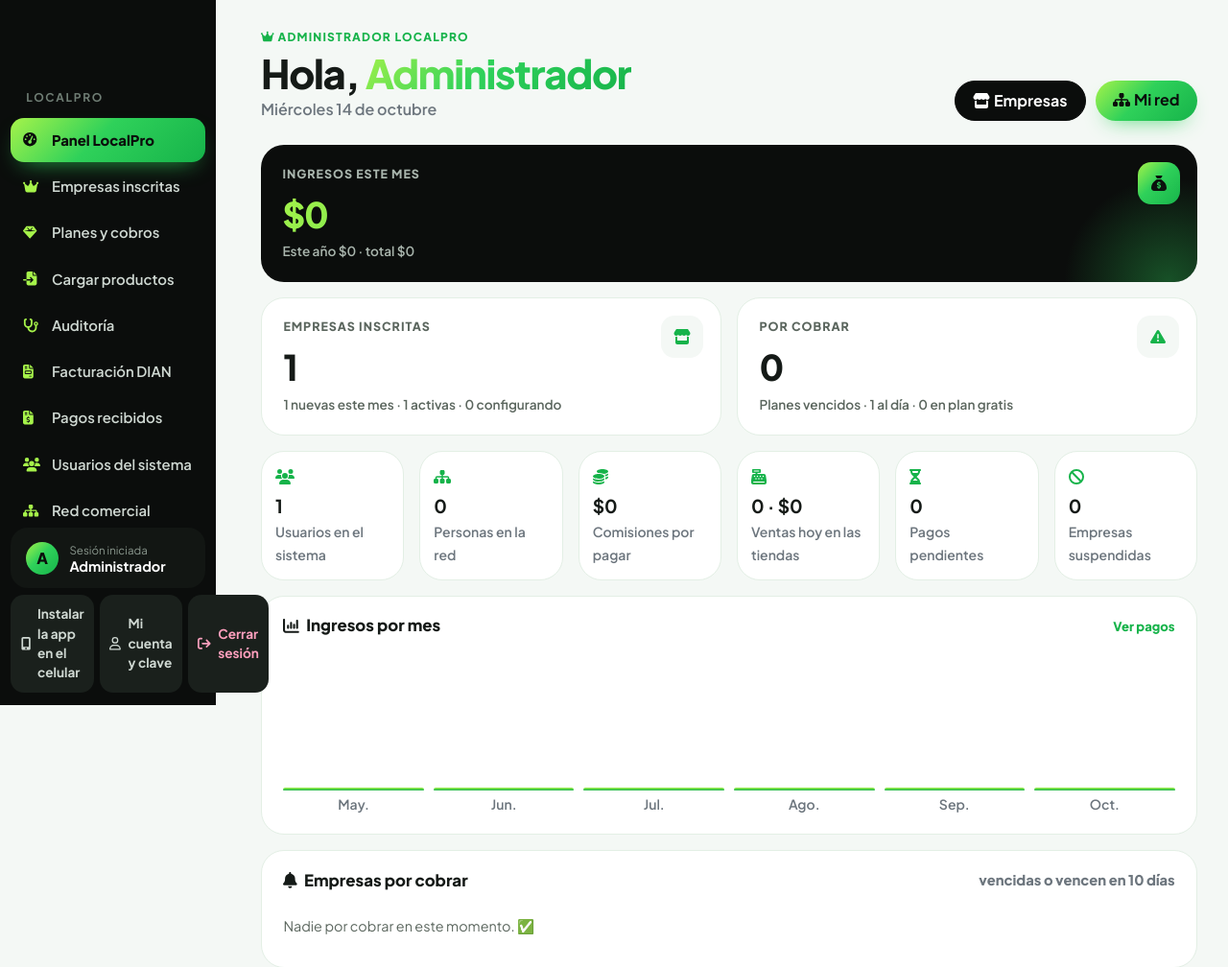
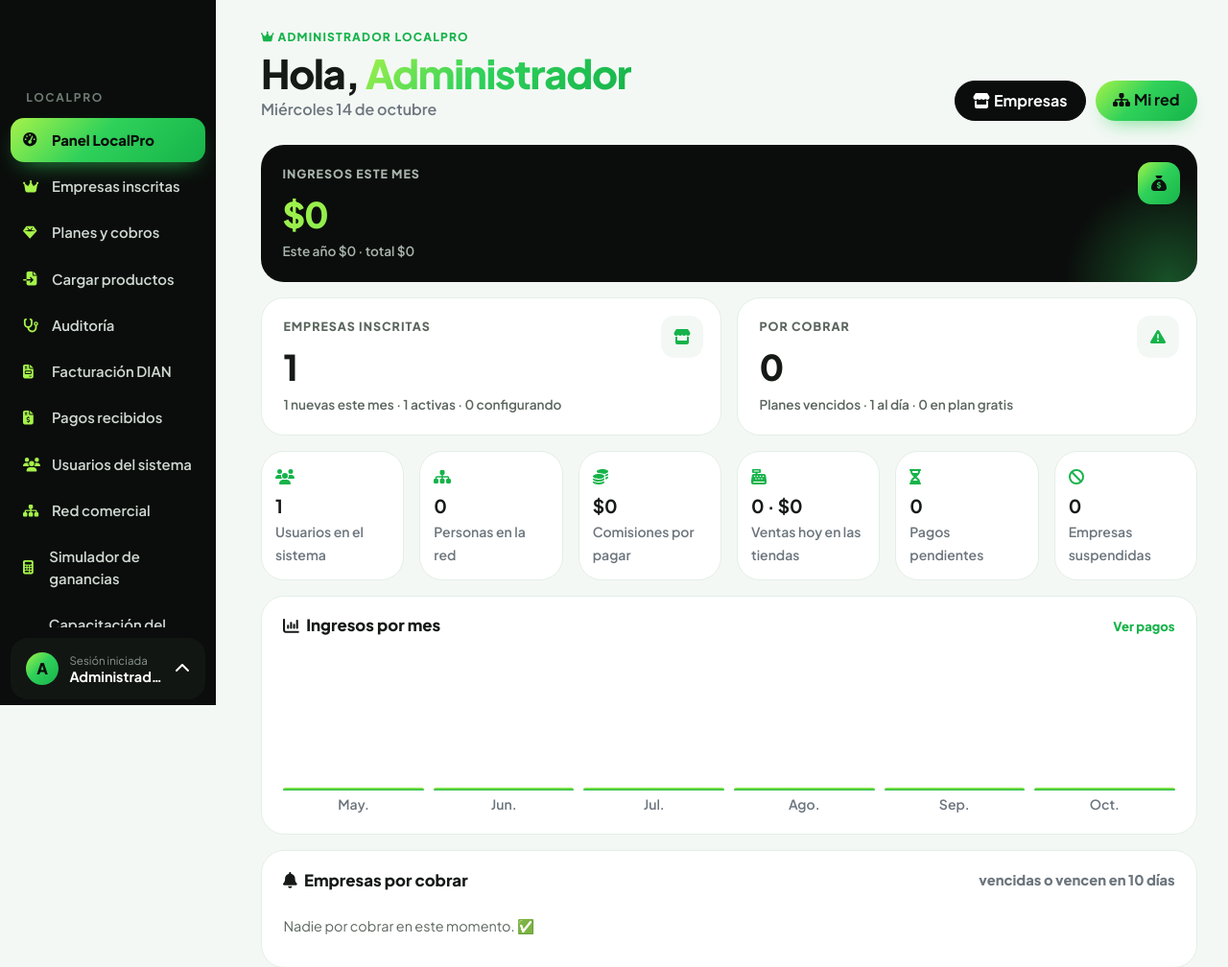
Before and after one commit to jhosetmejia/localpro.produccion, a Laravel app: page /admin in a window 1280 px wide. Shown: the part 65-1073 px from the top of the page at 96% size. Run offline with Laravel 12, Linux system fonts and the light colour scheme; a user stored in the database is signed in; data comes from the database, SQL or seed files in the repository; tables that the repository leaves empty hold one stand-in row (values such as "Sample post"); parts of the project's set-up code (start-up, migrations or seed data) failed here and were passed over; some libraries are stand-ins or nearby versions.

Commit message:
Menú: la cuenta del pie ahora es una tarjeta con flecha que despliega Instalar app, Mi cuenta y Cerrar sesión
Replaced footer links with a details element for account options.

```diff
--- a/resources/views/components/navigation-menu.blade.php
+++ b/resources/views/components/navigation-menu.blade.php
@@ -251,17 +251,37 @@
 
             </div>
         </div>
-        <div class="sb-sidenav-footer">
-            <span class="lp-avatar">{{ mb_strtoupper(mb_substr(auth()->user()->name, 0, 1)) }}</span>
-            <div style="min-width:0;flex:1">
-                <div class="small">Sesión iniciada</div>
-                <b style="white-space:nowrap;overflow:hidden;text-overflow:ellipsis">{{ auth()->user()->name }}</b>
+        <details class="lp-cuenta" id="lpCuenta">
+            <summary class="sb-sidenav-footer" aria-label="Opciones de la cuenta">
+                <span class="lp-avatar">{{ mb_strtoupper(mb_substr(auth()->user()->name, 0, 1)) }}</span>
+                <div style="min-width:0;flex:1">
+                    <div class="small">Sesión iniciada</div>
+                    <b style="white-space:nowrap;overflow:hidden;text-overflow:ellipsis">{{ auth()->user()->name }}</b>
+                </div>
+                <i class="fa-solid fa-chevron-up lp-cuenta-flecha"></i>
+            </summary>
+            <div class="lp-cuenta-menu">
+                <a href="#" class="lp-solo-navegador" onclick="event.preventDefault();window.lpInstalarApp&&window.lpInstalarApp()">
+                    <span class="ic"><i class="fa-solid fa-mobile-screen-button"></i></span>
+                    <span class="tx"><b>Instalar la app</b><small>Úsela en el celular como una app</small></span>
+                </a>
+                <a href="{{ route('cuenta.edit') }}">
+                    <span class="ic"><i class="fa-regular fa-user"></i></span>
+                    <span class="tx"><b>Mi cuenta y clave</b><small>Datos y contraseña</small></span>
+                </a>
+                <a href="{{ route('logout') }}" class="salir">
+                    <span class="ic"><i class="fa-solid fa-arrow-right-from-bracket"></i></span>
+                    <span class="tx"><b>Cerrar sesión</b><small>Salir de LocalPro</small></span>
+                </a>
             </div>
-        </div>
-        <div class="lp-side-acciones">
-            <a href="#" class="lp-solo-navegador" onclick="event.preventDefault();window.lpInstalarApp&&window.lpInstalarApp()"><i class="fa-solid fa-mobile-screen-button"></i> Instalar la app en el celular</a>
-            <a href="{{ route('cuenta.edit') }}"><i class="fa-regular fa-user"></i> Mi cuenta y clave</a>
-            <a href="{{ route('logout') }}" class="salir"><i class="fa-solid fa-arrow-right-from-bracket"></i> Cerrar sesión</a>
-        </div>
+        </details>
+        <script>
+        (function () {
+            var d = document.getElementById('lpCuenta');
+            if (!d) return;
+            document.addEventListener('click', function (e) { if (d.open && !d.contains(e.target)) d.open = false; });
+            document.addEventListener('keydown', function (e) { if (e.key === 'Escape') d.open = false; });
+        })();
+        </script>
     </nav>
 </div>
```
